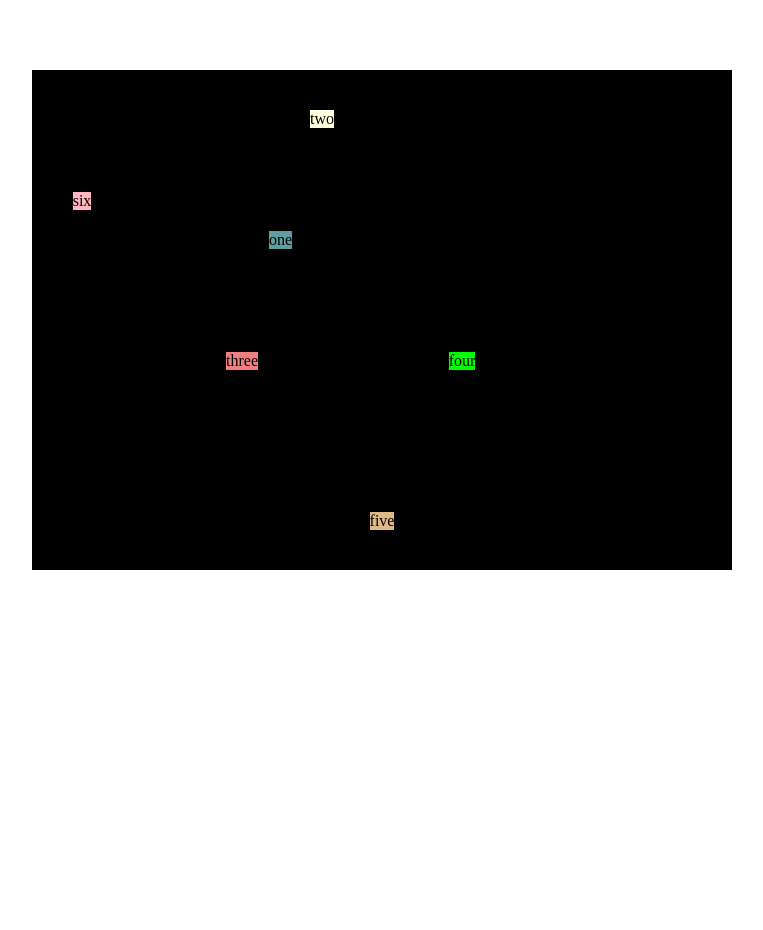
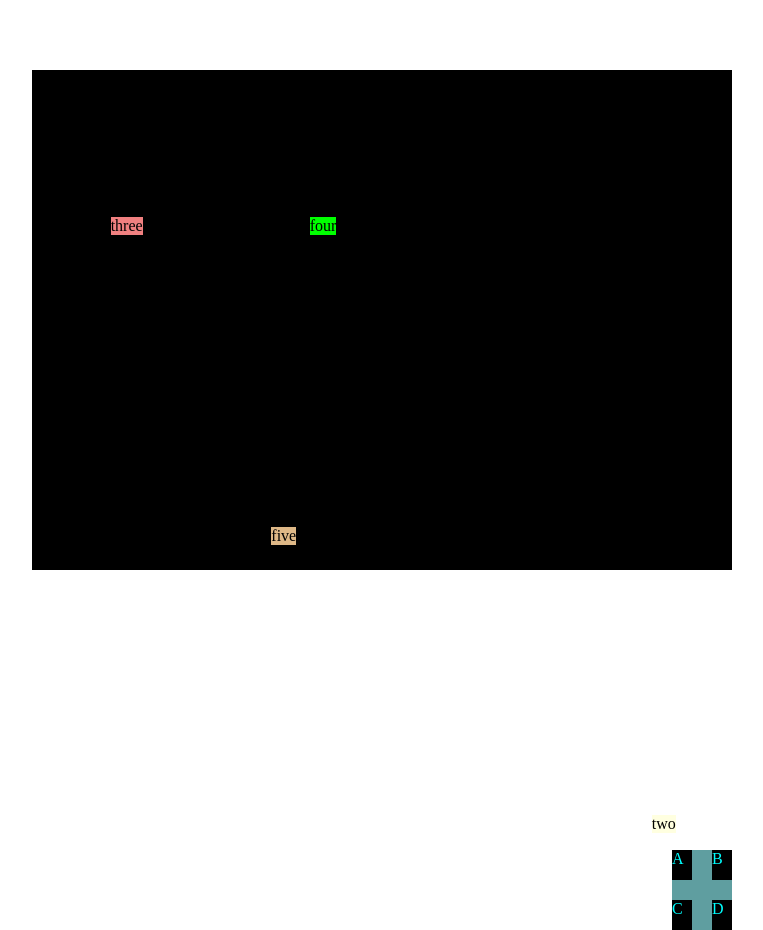
Before and after one commit to Fayyaz-ur-Rehman1/CSS-Grid-Tutorial, a plain HTML site: page 3index.html in a window 1280 px wide. Shown: the whole page, without its empty margins (26-789 px from the left). Before the commit the page ends 800 px from the top, so only its background shows below. Drawn offline with Linux system fonts and the light colour scheme.

Commit message:
CSS-GRID-TUTORIAL-WORK

```diff
--- a/3index.html
+++ b/3index.html
@@ -8,55 +8,50 @@
     height: 500px;
     margin: 70px 0 0 50px;
    }
-    .itmes1{
-        background-color: cadetblue;
-         grid-row-start: 2;
-         grid-row-end: 3;
-         grid-column-start: 3;
-         grid-column-end: 4;
-          grid-column: 1/3;
-          grid-column: 1/-1;
-          grid-row: 1/3;
-          align-self: center;
-         justify-self: end;
-         grid-column: 2/3;
 
-      }
 
       .itmes2{
         background-color:lightyellow;
-        grid-row: 1/3;
+         grid-row: 1/3;
          grid-column :2/4;
        justify-self: start;
         align-self: flex-end;
         place-self:start center ;
+        grid-row: end;
+        grid-column: end;
+        order: 2;
       }
 
       .itmes3{
         background-color: lightcoral;
-        grid-row: 2/3;
+         grid-row: 2/3;
         grid-column: 2/3;
+         order: 3;
       }
 
       .itmes4{
         background-color: lime;
-        grid-area: 2/2/3/1;
+         grid-area: 2/2/3/1;
          grid-column: 2/span4;
-    }
+        order: 4;
+
+        }
 
       .itmes5{
         background-color:burlywood;
         grid-column: 1/span2;
+       order: 5;
       }
 
       .itmes6{
         background-color: lightpink;
         grid-row-start: 2;
         grid-row-end: 1;
+        order: 6;
       }
       .container{
         display: grid;
-        grid-template-columns: 200px 200px 200px;
+         grid-template-columns: 200px 200px 200px;
         grid-template-rows: 150px  150px;
          grid-template-columns: auto 200px 200px;
          grid-template-rows: 150px 150px 150px;
@@ -104,13 +99,55 @@
        align-content: space-evenly;
        place-content: center end;
        grid-auto-flow: dense;
+           grid-template-columns: repeat(auto-fill,100px);
+            grid-template-columns: repeat(auto-fit , 100px);
+            grid-template-columns: repeat(auto-fill,200px);
+           grid-template-rows: repeat(auto-fill,200px);
+             grid-template-columns: repeat(auto-fit,100px);
+             grid-template-rows: repeat(auto-fit,100px);
+            grid-template-columns: fit-content(200px) fit-content(300px) 1fr;
+            grid-template-rows: repeat(3 ,250px);
 
+
+          }
+
+    .itmes1{
+        background-color: cadetblue;
+         grid-row-start: 2;
+         grid-row-end: 3;
+         grid-column-start: 3;
+         grid-column-end: 4;
+          grid-column: 1/3;
+          grid-column: 1/-1;
+          grid-row: 1/3;
+          align-self: center;
+         justify-self: end;
+         grid-column: 2/3;
+         grid-column: end;
+         grid-row: start;
+         order: 1;
+          display: grid;
+         grid-template-columns: 20px 20px;
+         grid-template-rows: 30px 30px;
+         grid-column-gap: 20px;
+       grid-row-gap: 20px;
+       justify-content: center;
+       align-content: center;
       }
+          .itmes1 > div{
+            color: aqua;
+            background-color: black;
+          }
       </style>
 </head>
 <body>
     <div class="container">
-    <div class="itmes1">one </div>
+    <div class="itmes1">
+        <div class="subimtems1">A</div>
+        <div class="subimtems2">B</div>
+        <div class="subimtems3">C</div>
+        <div class="subimtems4">D</div>
+    </div>
     <div class="itmes2">two</div>
     <div class="itmes3">three</div>
     <div class="itmes4">four</div>
```
